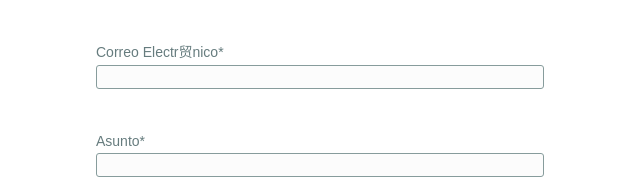
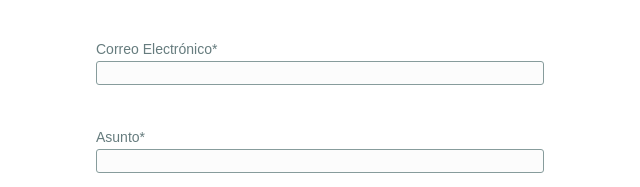
Before and after one commit to Gibbsforce/iRominaProjectDactilar, a plain HTML site: page es/contact/contact.html in a window 1280 px wide. Shown: the part 377-564 px from the top of the page, 320-960 px from the left. Drawn offline with Linux system fonts and the light colour scheme.

Commit message:
Add files via upload

```diff
--- a/es/contact/contact.html
+++ b/es/contact/contact.html
@@ -74,7 +74,7 @@ tlalvaro15@gmail.com
 			<div class="left-content">
 
 				<div class="contact-email">
-					<label for="email-adress">Correo Electr贸nico*</label>
+					<label for="email-adress">Correo Electrónico*</label>
 					<input type="email" name="email" maxlength="128" required>
 				</div>
 
@@ -146,7 +146,7 @@ tlalvaro15@gmail.com
 
     	    }else {
 
-    	        echo "<script>alert('ptmr qu茅 hiciste mal a parte de nacer')</script>";
+    	        echo "<script>alert('ptmr qué hiciste mal a parte de nacer')</script>";
 
     	    }
     	}
```
